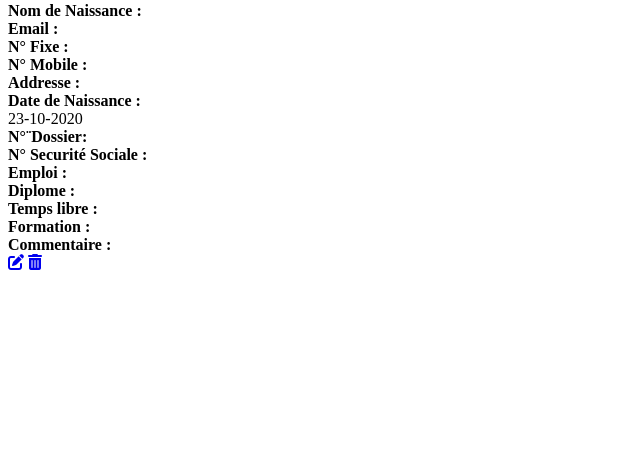
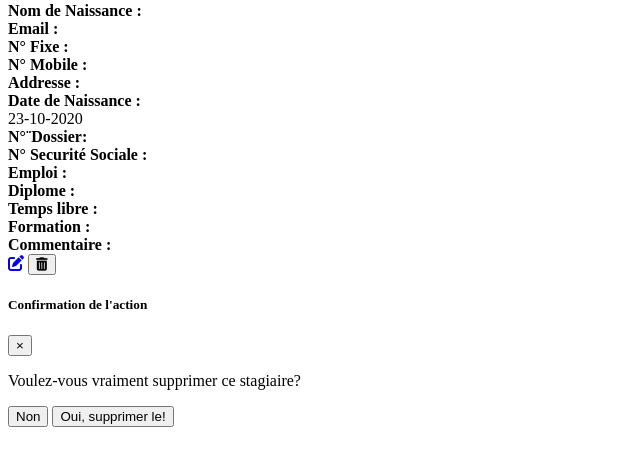
Before and after one commit to mouad-aitelmahjoub/formation_gestion, a Symfony app: template templates/stagiaire/show.html.twig in a window 1280 px wide. Shown: the part 159-625 px from the top of the page, without its empty margins (0-640 px from the left). Run offline with Twig, Linux system fonts and the light colour scheme; the template is opened without the code that fills it, so the values that code supplies are empty; some libraries are stand-ins or nearby versions.

Commit message:
Stagiaire CRUD : done

```diff
--- a/assets/app.js
+++ b/assets/app.js
@@ -11,5 +11,3 @@ import './sass/app.sass';
 // Need jQuery? Install it with "yarn add jquery", then uncomment to import it.
 import $ from 'jquery';
 import 'bootstrap';
-
-console.log('Hello Webpack Encore! Edit me in assets/app.js');
--- /dev/null
+++ b/templates/inc/_delete_modal.html.twig
@@ -0,0 +1,21 @@
+<div class="modal fade" id="exampleModal" tabindex="-1" role="dialog" aria-labelledby="exampleModalLabel" aria-hidden="true">
+  <div class="modal-dialog" role="document">
+    <div class="modal-content">
+      <div class="modal-header text-center">
+        <h5 class="modal-title" id="exampleModalLabel">Confirmation de l'action</h5>
+        <button type="button" class="close" data-dismiss="modal" aria-label="Close">
+          <span aria-hidden="true">&times;</span>
+        </button>
+      </div>
+      <div class="modal-body">
+        <p>Voulez-vous vraiment supprimer ce stagiaire?</p>
+      </div>
+      <div class="modal-footer">
+        <button type="button" class="btn btn-secondary" data-dismiss="modal">Non</button>
+        <form  action="{{path("app_stagiaires_delete", {id: stagiaire.id})}}" method="post" style="display :inline-block">
+          <button  type="submit" class="btn btn-danger">Oui, supprimer le!</button>
+        </form>
+      </div>
+    </div>
+  </div>
+</div>
--- a/templates/stagiaire/show.html.twig
+++ b/templates/stagiaire/show.html.twig
@@ -79,7 +79,10 @@
     </div>
     <div class="card-footer text-muted">
       <a class="btn btn-warning btn-sm" href="{{path("app_stagiaires_edit", {id: stagiaire.id})}}"><i class="fas fa-edit text-white"></i></a>
-      <a class="btn btn-danger btn-sm" href="{{path("app_stagiaires_edit", {id: stagiaire.id})}}"><i class="fas fa-trash-alt"></i></a>
+      <button type="button" class="btn btn-danger btn-sm" data-toggle="modal" data-target="#exampleModal">
+        <i class="fas fa-trash-alt"></i>
+      </button>
+      {% include 'inc/_delete_modal.html.twig'  with {'stagiaire' : stagiaire} only %}
     </div>
 </div>
 {% endblock %}
```
Also changed, not shown: src/Controller/StagiaireController.php (+16 -2 lines), templates/stagiaire/index.html.twig (+11 -1 lines).
